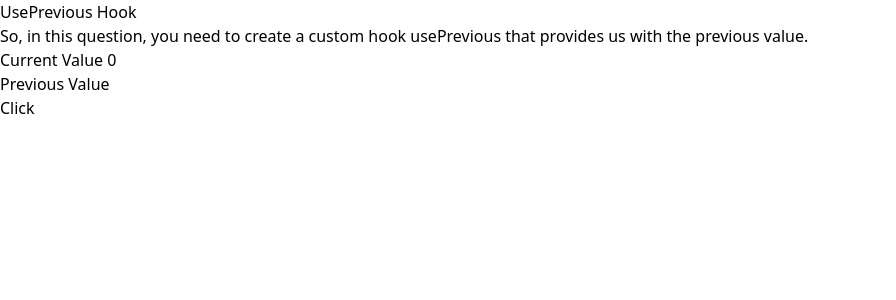
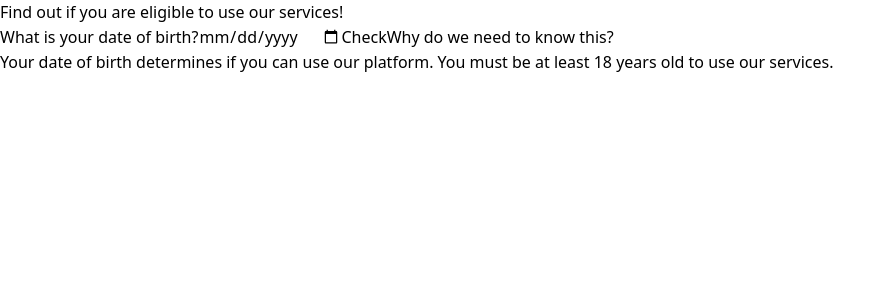
Before and after one commit to Aastha-Kalra/30daysOfReactJs, a React (Vite) app: page / in a window 1280 px wide. Shown: the top 300 px of the page, without its empty margins (0-896 px from the left). Built offline with nearby package versions, Linux system fonts and the light colour scheme.

Commit message:
added ageValidator

```diff
--- a/src/App.jsx
+++ b/src/App.jsx
@@ -75,6 +75,7 @@ import TimerProgress from "./TimerProgress/TimerProgress";
 import Input from "./OTP/Input";
 import CopyToClipboard from "./Copy/CopyToClipboard";
 import UsePrevious from "./UsePrevious/UsePrevious";
+import AgeValidator from "./AgeValidator/AgeValidator";
 function App() {
   return (
     <div className="bg-black min-h-screen w-full overflow-hidden text-green-500">
@@ -158,7 +159,8 @@ function App() {
       {/* <TimerProgress/> */}
       {/* <Input /> */}
       {/* <CopyToClipboard/> */}
-      <UsePrevious/>
+      {/* <UsePrevious/> */}
+      <AgeValidator/>
     </div>
   );
 }
```
